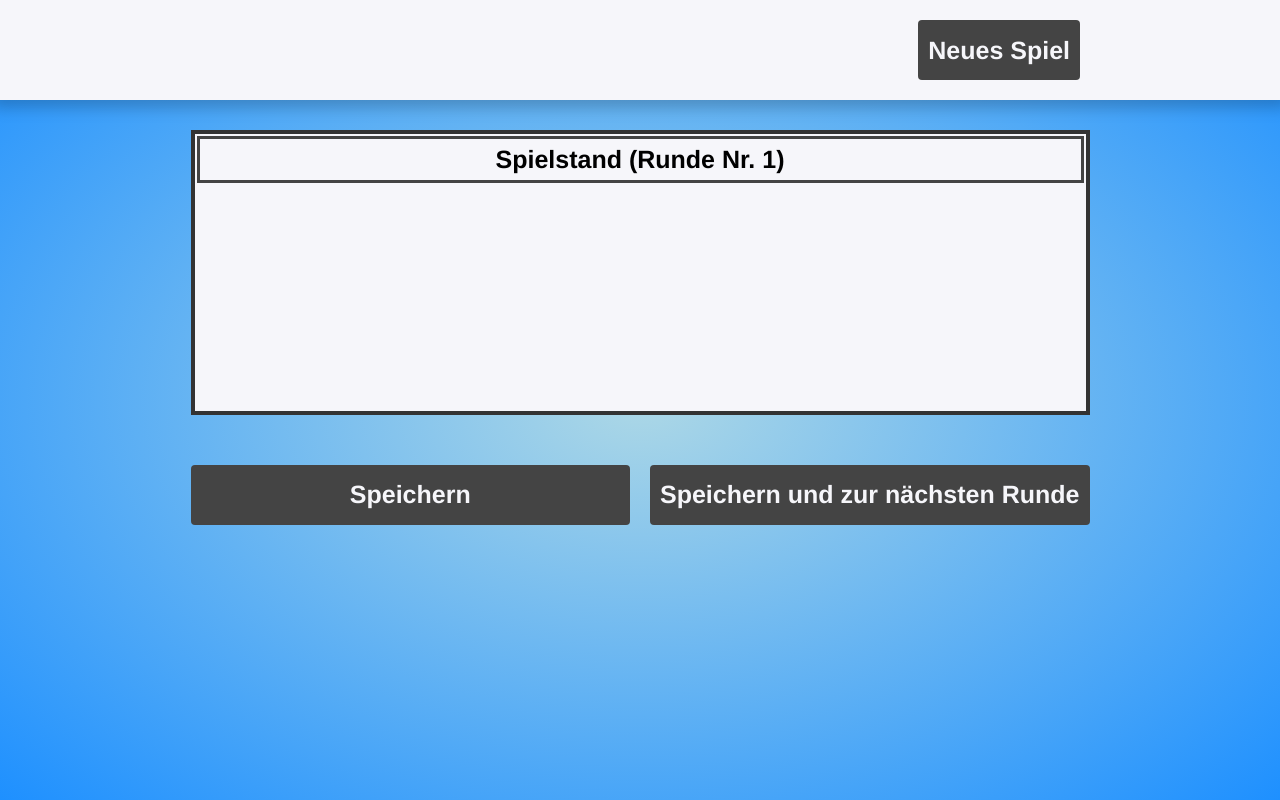
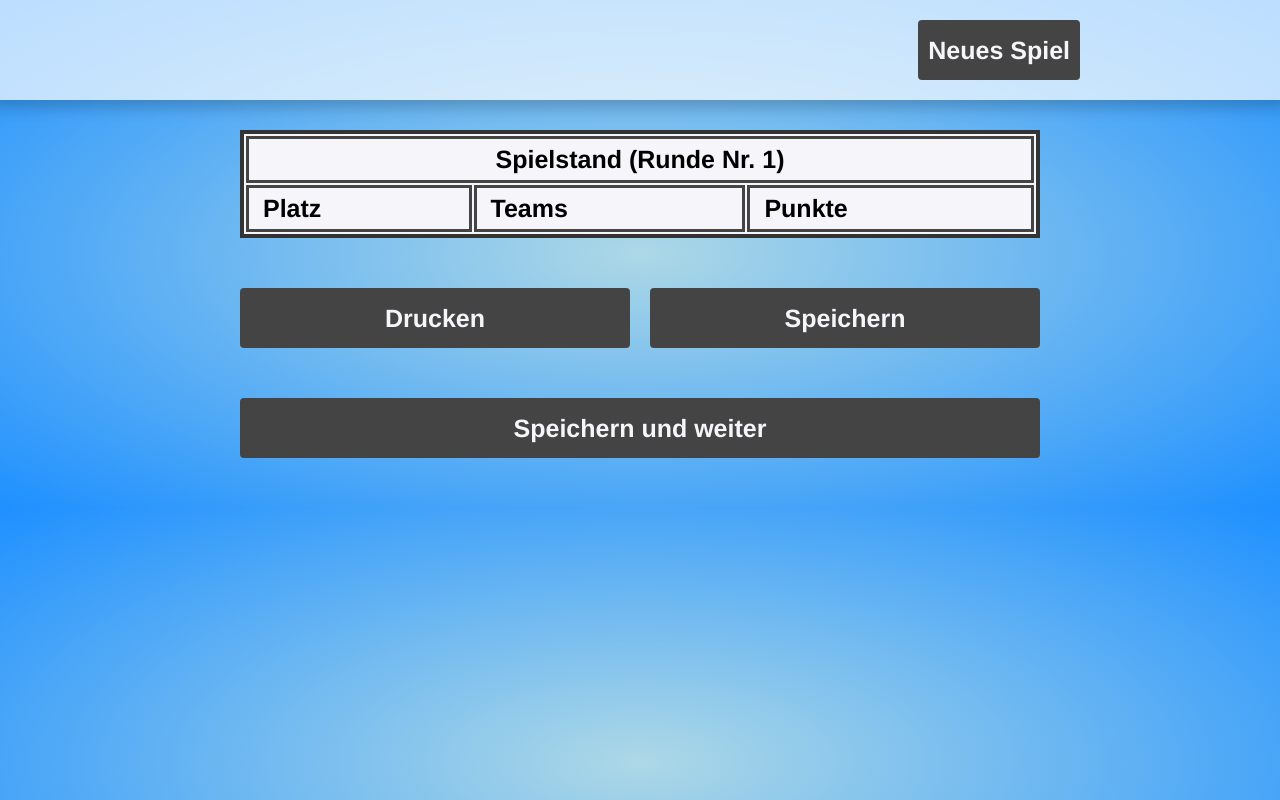
Before and after one commit to MatteoKoch/Boule, a PHP site: page /spiel in a window 1280 px wide. Run offline with PHP 8.4, Linux system fonts and the light colour scheme; the visitor is signed in with stand-in values (Sample User, id 1); data that the repository does not hold is empty.

Commit message:
updated design

```diff
--- a/db_conn.php
+++ b/db_conn.php
@@ -1,11 +1,16 @@
 <?php
 
-$sname = "db5005567525.hosting-data.io";
-$uname = "dbu985699";
-$password = "Mamemo1234567";
+//$sname = "db5005567525.hosting-data.io";
+//$uname = "dbu985699";
+//$password = "Mamemo1234567";
 
-$db_name = "dbs4680886";
+//$db_name = "dbs4680886";
 
+$sname = "localhost";
+$uname = "root";
+$password = "";
+
+$db_name = "boule_turnier";
 
 $conn = mysqli_connect($sname, $uname, $password, $db_name);
 
--- a/header.php
+++ b/header.php
@@ -1,3 +1,3 @@
-<header style="position: fixed; left: 0; top: 0; right: 0; display: flex; align-items: center; justify-content: right; padding: 20px 200px; background: #f6f6fa; box-shadow: 0 0 14px 8px rgba(0,0,0, .2);">
+<header class="no-print" style="position: fixed; left: 0; top: 0; right: 0; display: flex; align-items: center; justify-content: right; padding: 20px 200px; background: #f6f6fa; box-shadow: 0 0 14px 8px rgba(0,0,0, .2); background: rgba(255,255,255,.7);">
     <a href="new_game.php" style="font-weight: bold;">Neues Spiel</a>
 </header>
--- a/lang/de.php
+++ b/lang/de.php
@@ -1,8 +1,32 @@
 <?php
 
 $lang = array(
+    "LOGIN_PASSWORT" => "Passwort",
+    "LOGIN_PASSWORT_OK" => "Einloggen",
+    "START_NEUES_SPIEL" => "Neues Spiel",
+    "START_ALLE_TURNIERE" => "Alte Turniere",
+    "SPIELPLATZ" => "Anzahl der Spielplätze",
+    "SPIELPLATZ_PLACEHOLDER" => "z.B. 30",
+    "SPIELPLATZ_OK" => "Weiter",
+    "RANGLISTE_TITEL" => "Rangliste (Runde Nr. %d)",
+    "RANGLISTE_POSITION" => "Position",
+    "RANGLISTE_TEAM" => "Team",
+    "RANGLISTE_PUNKTE" => "Punkte",
+    "RANGLISTE_DRUCKEN" => "Rangliste drucken",
+    "RANGLISTE_WEITER" => "Weiter zur nächsten Runde",
     "AUFSTELLUNG_SPIELSTAND" => "Ergebnis",
-    "TEAMS_ERSTELLEN_SPEICHERN" => "Specihern / Team hinzufügen"
+    "TEAMS_ERSTELLEN_NAME" => "Name des Teams",
+    "TEAMS_ERSTELLEN_TEAM_PLACEHOLDER" => "Name des Teams",
+    "TEAMS_ERSTELLEN_MEMBERS" => "Mitglieder",
+    "TEAMS_ERSTELLEN_SPEICHERN" => "Speichern / Team hinzufügen",
+    "TEAMS_ERSTELLEN_WEITER" => "Weiter zur Aufstellung",
+    "SPIEL_TITEL" => "Spielstand (Runde Nr. %d)",
+    "SPIEL_PLATZ" => "Platz",
+    "SPIEL_TEAMS" => "Teams",
+    "SPIEL_PUNKTE" => "Punkte",
+    "SPIEL_DRUCKEN" => "Drucken",
+    "SPIEL_SPEICHERN" => "Speichern",
+    "SPIEL_SPEICHERN_WEITER" => "Speichern und weiter",
 );
 
 ?>
--- a/save_points.php
+++ b/save_points.php
@@ -9,11 +9,16 @@ if(isset($_SESSION['admin']) && isset($_POST['team'])) {
     $points = $_POST['team'];
 
     $sql_game = $conn->prepare("UPDATE spiele SET team_1_punkte = ?, team_2_punkte = ? WHERE id = ? AND team_1_id = ? AND team_2_id = ?");
+    $sql_game_backup = $conn->prepare("UPDATE spiele_backup SET team_1_punkte = ?, team_2_punkte = ? WHERE id = ? AND team_1_id = ? AND team_2_id = ?");
     foreach($points as $game_id => $value) {
         $keys = array_keys($value);
         $sql_game->bind_param("iiiii", $value[$keys[0]], $value[$keys[1]], $game_id, $keys[0], $keys[1]);
         $sql_game->execute();
+
+        $sql_game_backup->bind_param("iiiii", $value[$keys[0]], $value[$keys[1]], $game_id, $keys[0], $keys[1]);
+        $sql_game_backup->execute();
     }
+    $sql_game_backup->close();
     $sql_game->close();
 
     die();
--- a/spiel.php
+++ b/spiel.php
@@ -8,6 +8,7 @@ if(!isset($_SESSION['admin'])) {
 }
 
 require_once "db_conn.php";
+require_once "lang/de.php";
 
 ?>
 
@@ -25,7 +26,14 @@ require_once "db_conn.php";
         <div style="display: grid; gap: 50px;">
             <table class="aufstellung" style="min-width: 800px;">
                 <thead>
-                <tr><td colspan="4" style="text-align: center; font-weight: bold;">Spielstand (Runde Nr. <?= $_SESSION['runde'] ?>)</td></tr>
+                <tr>
+                    <td colspan="5" style="text-align: center;"><?= sprintf($lang['SPIEL_TITEL'], $_SESSION['runde']) ?></td>
+                </tr>
+                <tr>
+                    <td><?= $lang['SPIEL_PLATZ'] ?></td>
+                    <td colspan="2"><?= $lang['SPIEL_TEAMS'] ?></td>
+                    <td colspan="2"><?= $lang['SPIEL_PUNKTE'] ?></td>
+                </tr>
                 </thead>
                 <tbody>
                 <?php
@@ -49,6 +57,8 @@ require_once "db_conn.php";
                 for($i = 0; $i < count($teams); $i++) {
                     echo "<tr data-id='{$teams[$i][0]}'>\n";
 
+                        echo "<td style='width: 60px;'>{$teams[$i][6]}</td>\n";
+
                         echo "<td>\n";
                             $sql_team_names->bind_param("i", $teams[$i][1]);
                             $sql_team_names->execute();
@@ -63,8 +73,6 @@ require_once "db_conn.php";
                             }
                             echo "</span>\n";
                         echo "</td>\n";
-
-                        echo "<td style='width: 50px; padding: 0; text-align: center; font-weight: bold;' id='team[{$teams[$i][0]}][{$teams[$i][1]}]' contenteditable='true'>{$teams[$i][2]}</td>\n";
 
                         echo "<td>\n";
                             $sql_team_names->bind_param("i", $teams[$i][3]);
@@ -81,6 +89,8 @@ require_once "db_conn.php";
                             echo "</span>\n";
                         echo "</td>\n";
 
+                        echo "<td style='width: 50px; padding: 0; text-align: center; font-weight: bold;' id='team[{$teams[$i][0]}][{$teams[$i][1]}]' contenteditable='true'>{$teams[$i][2]}</td>\n";
+
                         echo "<td style='width: 50px; padding: 0; text-align: center; font-weight: bold;' id='team[{$teams[$i][0]}][{$teams[$i][3]}]' contenteditable='true'>{$teams[$i][4]}</td>\n";
 
                     echo "</tr>\n";
@@ -92,10 +102,11 @@ require_once "db_conn.php";
                 </tbody>
             </table>
 
-            <div class="col2 gap20">
-                <button onclick="savePoints()">Speichern</button>
-                <a onclick="savePoints(true)">Speichern und zur n&auml;chsten Runde</a>
+            <div class="col2 gap20 no-print">
+                <button onclick="window.print()"><?= $lang['SPIEL_DRUCKEN'] ?></button>
+                <button onclick="savePoints()"><?= $lang['SPIEL_SPEICHERN'] ?></button>
             </div>
+            <a onclick="savePoints(true)" class="no-print"><?= $lang['SPIEL_SPEICHERN_WEITER'] ?></a>
 
         </div>
 
--- a/styles/style.css
+++ b/styles/style.css
@@ -4,7 +4,7 @@ body {
     margin: 0;
     display: flex;
     justify-content: center;
-    min-height: 100vh;
+    /*min-height: 100vh;*/
     width: 100%;
 }
 
@@ -21,10 +21,22 @@ body {
     font-family: 'Helvetica';
 }
 
+@media print
+{
+    .no-print, .no-print *
+    {
+        display: none !important;
+    }
+}
+
 table {
     border: 4px solid #333;
     /*min-width: 800px;*/
     background: #f6f6fa;
+}
+
+table thead td {
+    font-weight: bold;
 }
 
 table td {
@@ -102,13 +114,10 @@ form {
     gap: 6px;
 }
 
-.aufstellung tbody tr {
-    cursor: pointer;
-}
-
-.aufstellung tbody tr td:hover {
+.aufstellung tbody tr td[contenteditable="true"]:hover {
     background: #dadada;
     border: 3px solid #0a0a0a;
+    cursor: text;
 }
 
 .aufstellung tbody tr td {
```
Also changed, not shown: create_games.php (+12 -3 lines), login.php (+5 -3 lines), rangliste.php (+22 -7 lines), save_teams.php (+13 -0 lines), spielplaetze.php (added, +37 -0 lines), start.php (+8 -2 lines), teams-erstellen.php (+7 -6 lines).
